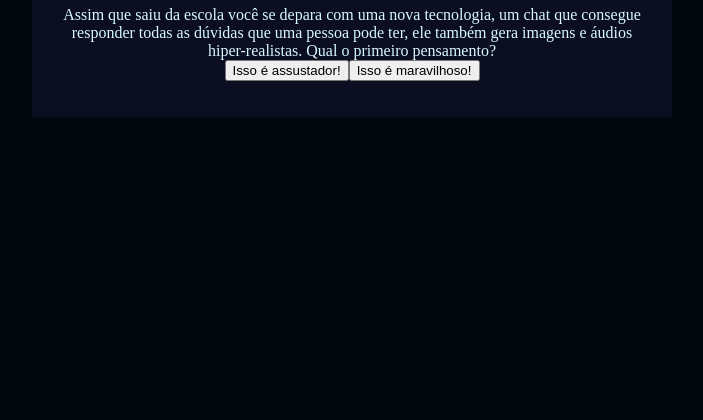
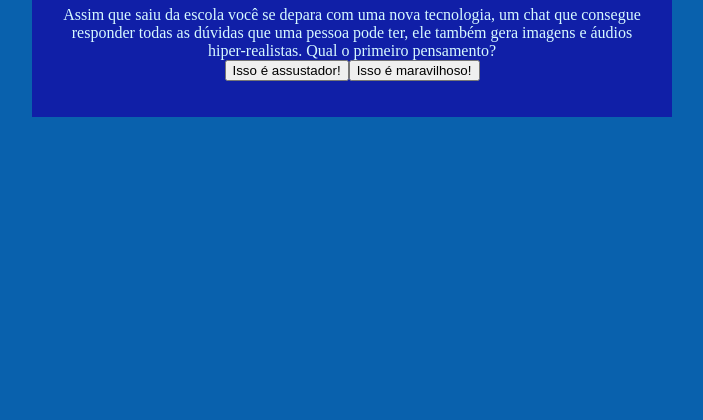
Before and after one commit to moeilijkluis/Luis-Henrique-Baccetto-2-trimetre, a plain HTML site: page index.html in a window 1280 px wide. Shown: the part 396-816 px from the top of the page, without its empty margins (288-991 px from the left). Drawn offline with Linux system fonts and the light colour scheme.

Commit message:
aula 04/07

```diff
--- a/style.css
+++ b/style.css
@@ -1,6 +1,6 @@
 :root{
-    --cor-fundo: #01080E ;
-    --cor-principal: #0B0D20 ;
+    --cor-fundo: #0961ad ;
+    --cor-principal: #101fa7 ;
     --cor-secundaria: #212333;
     --cor-destaque: #2BDEFD;
     --cor-texto: #D7F9FF;
```
